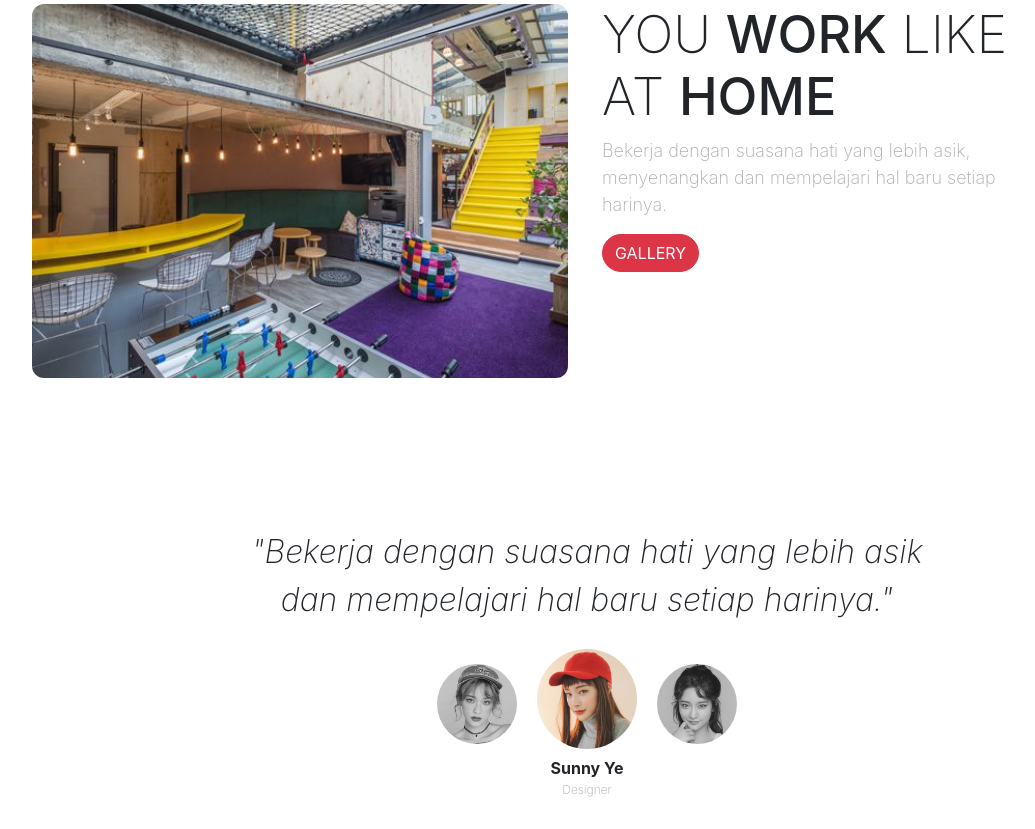
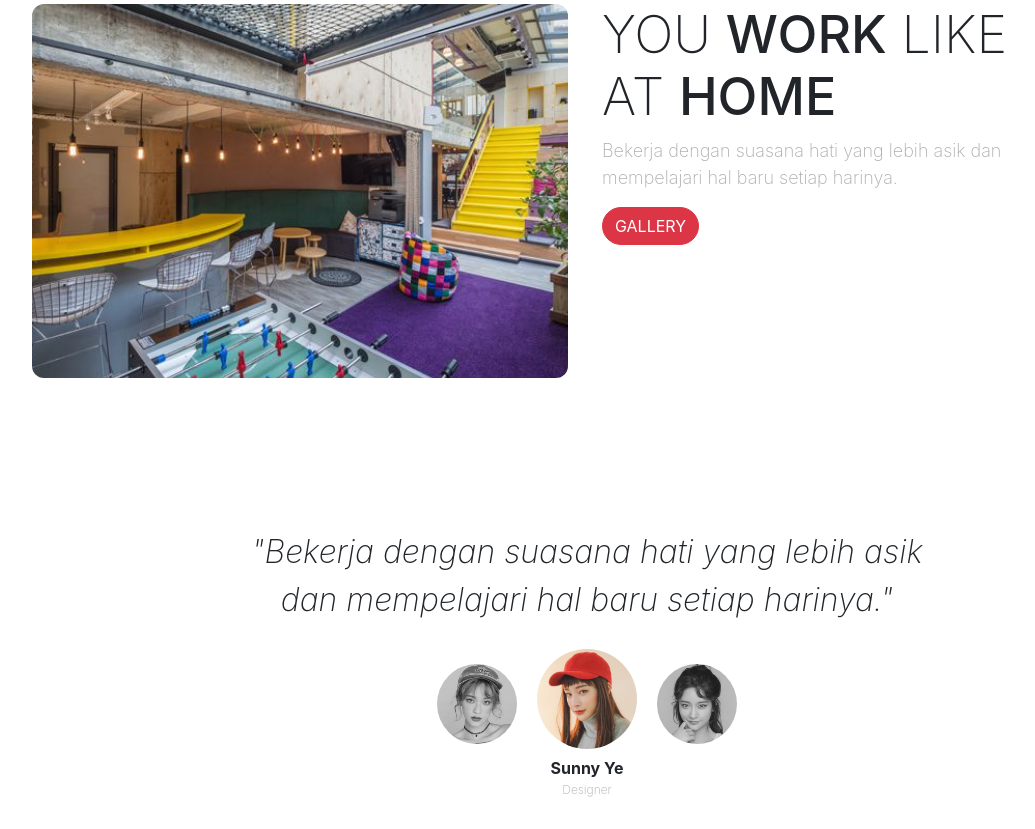
Before and after one commit to muhammadanies1/landing-page, a plain HTML site: page index.html in a window 1280 px wide. Shown: the part 834-1663 px from the top of the page, without its empty margins (53-1088 px from the left). Drawn offline with nearby package versions, Linux system fonts and the light colour scheme; a web font is replaced by a local one.

```diff
--- a/index.html
+++ b/index.html
@@ -82,8 +82,7 @@
         </div>
         <div class="col-lg-5">
           <h2>You <span>Work</span> Like at <span>Home</span></h2>
-          <p>Bekerja dengan suasana hati yang lebih asik, menyenangkan
-            dan mempelajari hal baru setiap harinya.</p>
+          <p>Bekerja dengan suasana hati yang lebih asik dan mempelajari hal baru setiap harinya.</p>
           <a href="#" class="btn btn-danger tombol">Gallery</a>
         </div>
       </div>
```
